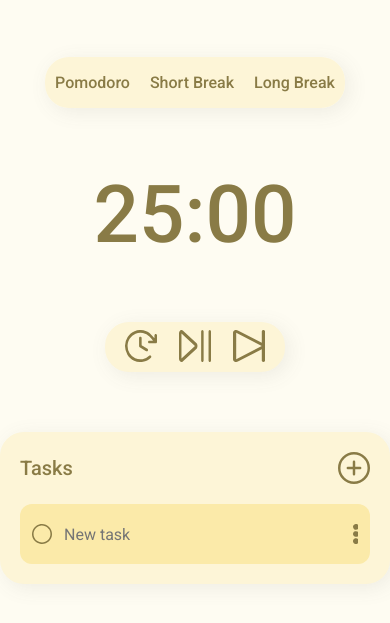
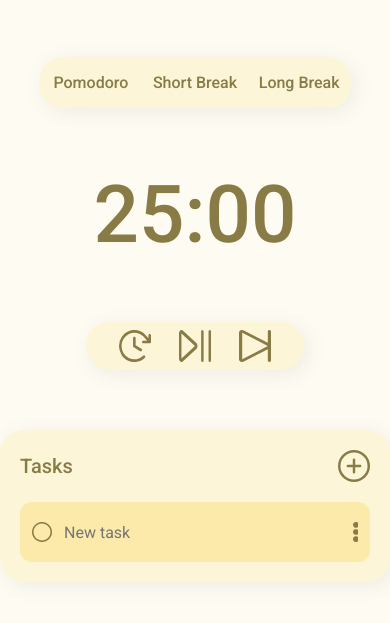
Before and after one commit to jstevenfm/pomodoroTimer, a plain HTML site: page index.html in a window 390 px wide. Shown: the part 59-682 px from the top of the page. Drawn offline with Linux system fonts and the light colour scheme.

Commit message:
fix - Responsive timer status

```diff
--- a/styles/mobile.css
+++ b/styles/mobile.css
@@ -66,9 +66,9 @@
 }
 .timer__status {
   background: var(--container-yellow);
-  display: flex;
-  justify-content: center;
-  align-items: center;
+  width: 100%;
+  display: grid;
+  grid-template-columns: repeat(3, 1fr);
   border-radius: 2.4rem;
   -webkit-border-radius: 2.4rem;
   -moz-border-radius: 2.4rem;
@@ -84,7 +84,8 @@
   padding: 1.6rem 1rem;
   font-weight: 500;
   font-size: 1.6rem;
-  cursor: pointer;;
+  cursor: pointer;
+  text-align: center;
 }
 .timer__status > input:checked  + label {
   background: var(--select-yellow);
@@ -111,13 +112,18 @@
   -ms-border-radius: 2.4rem;
   -o-border-radius: 2.4rem;
   padding: 0.8rem 2rem;
+  width: 70%;
+  max-width: 28rem;
+  display: grid;
+  grid-template-columns: repeat(3, 1fr);
+  justify-items: center;
 }
 .timer__controls--icon > path {
   fill: var(--principal-yellow);
 }
-.play {
+/* .play {
   margin: 0 2rem;
-}
+} */
 
 .tasks {
   padding: 2rem;
@@ -179,7 +185,7 @@
   margin: 2rem 0;
   color: var(--principal-yellow);
   width: 80%;
-  max-width: 920px;
+  max-width: 92rem;
 }
 .tasks__new-task--menu {
   margin: 2rem 1.2rem;
```
